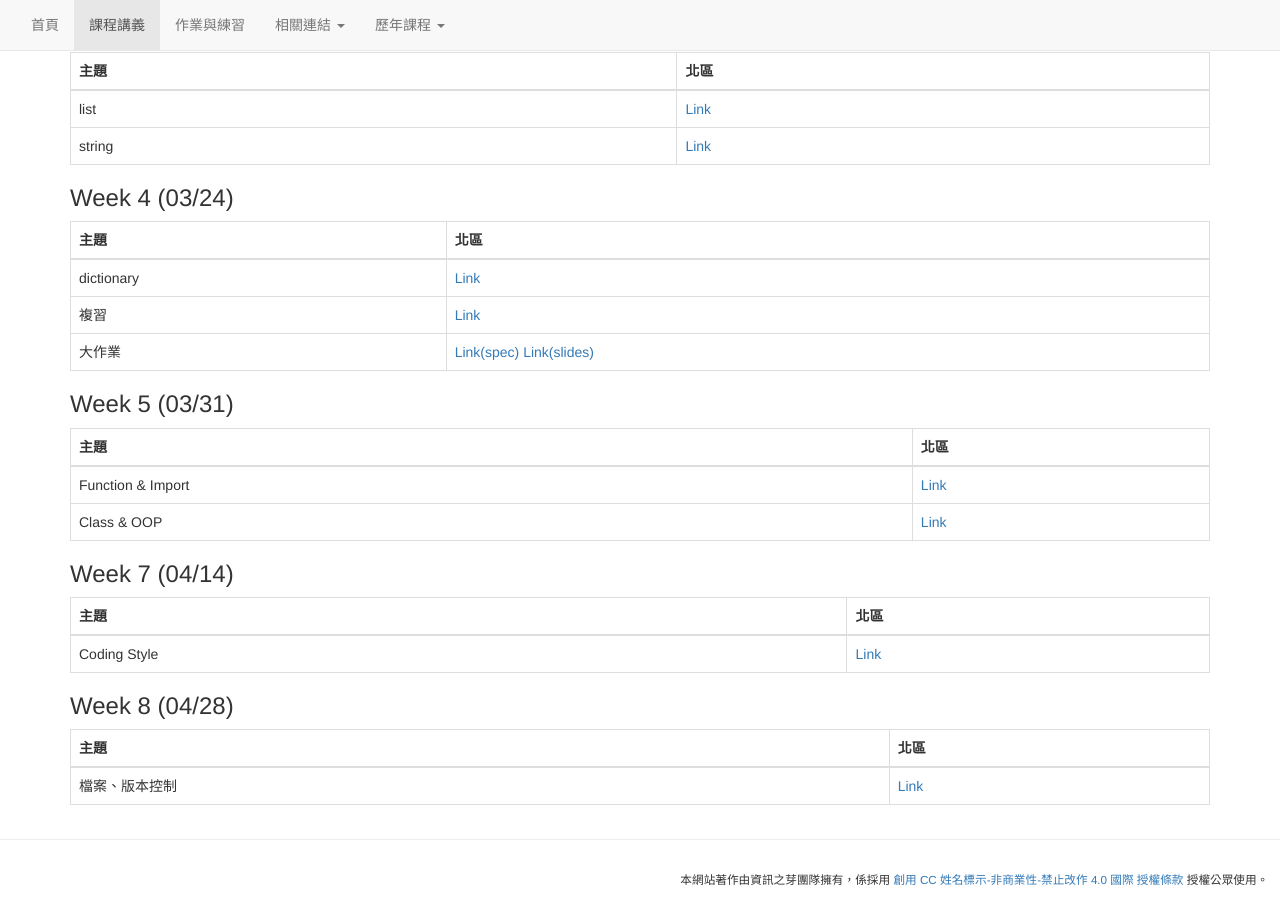
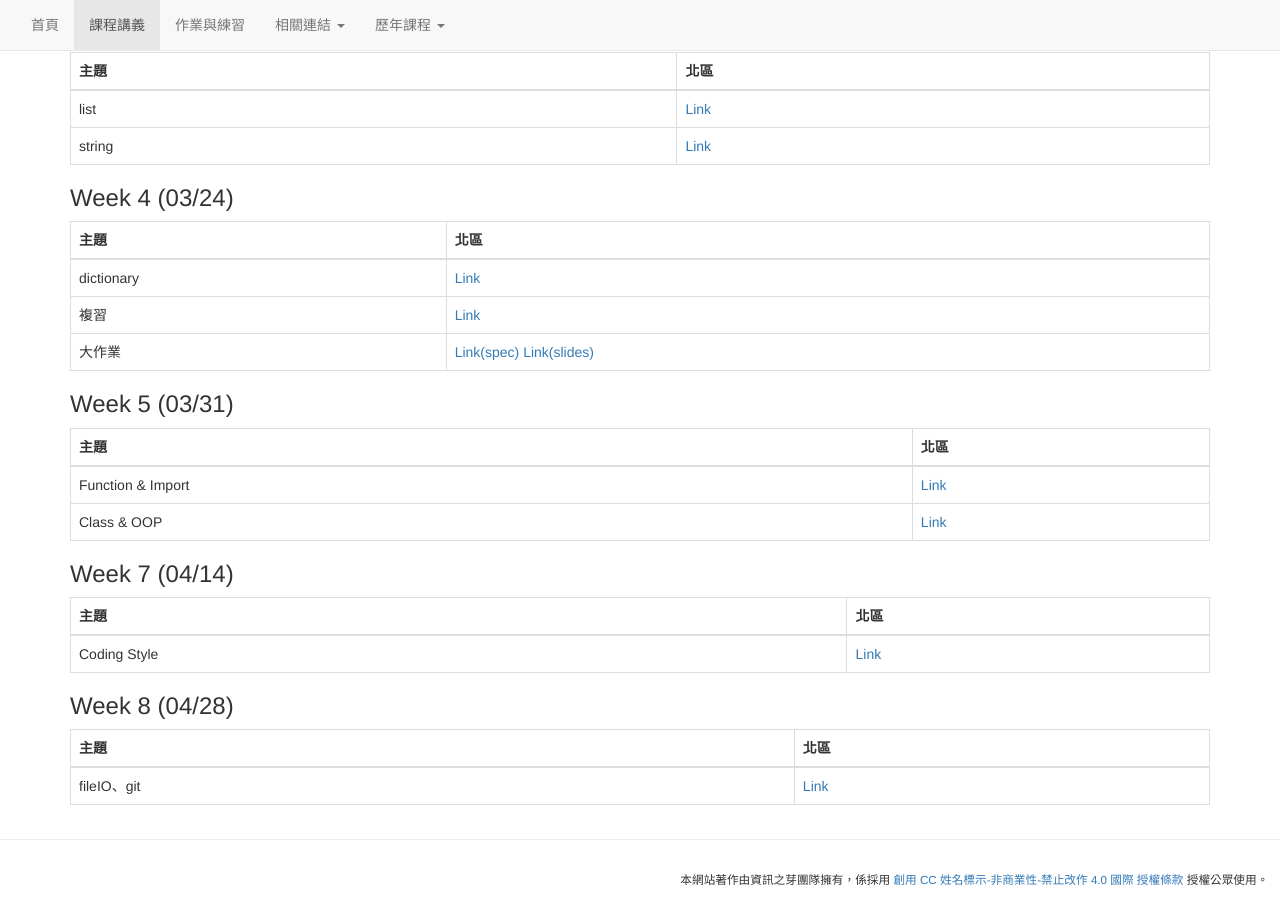
Before and after one commit to tw-csie-sprout/py2025, a Jekyll site: the page built from slides.md, in a window 1280 px wide and 900 px high, scrolled down 632 px. Built offline with Jekyll 4.4.1, drawn with Linux system fonts in a browser that asks for light colours.

Commit message:
Update slides.md - modify week8

```diff
--- a/slides.md
+++ b/slides.md
@@ -62,4 +62,4 @@ title: "課程講義"
 {: .table .table-bordered}
 | 主題 | 北區 |
 | --- | --- |
-| 檔案、版本控制 | [Link](https://docs.google.com/presentation/d/1X1uqxsrko65y5UyReWjJJMgAWNw7-sigMPYr5t7eU68/edit?usp=sharing)
+| fileIO、git | [Link](https://docs.google.com/presentation/d/1X1uqxsrko65y5UyReWjJJMgAWNw7-sigMPYr5t7eU68/edit?usp=sharing)
```
